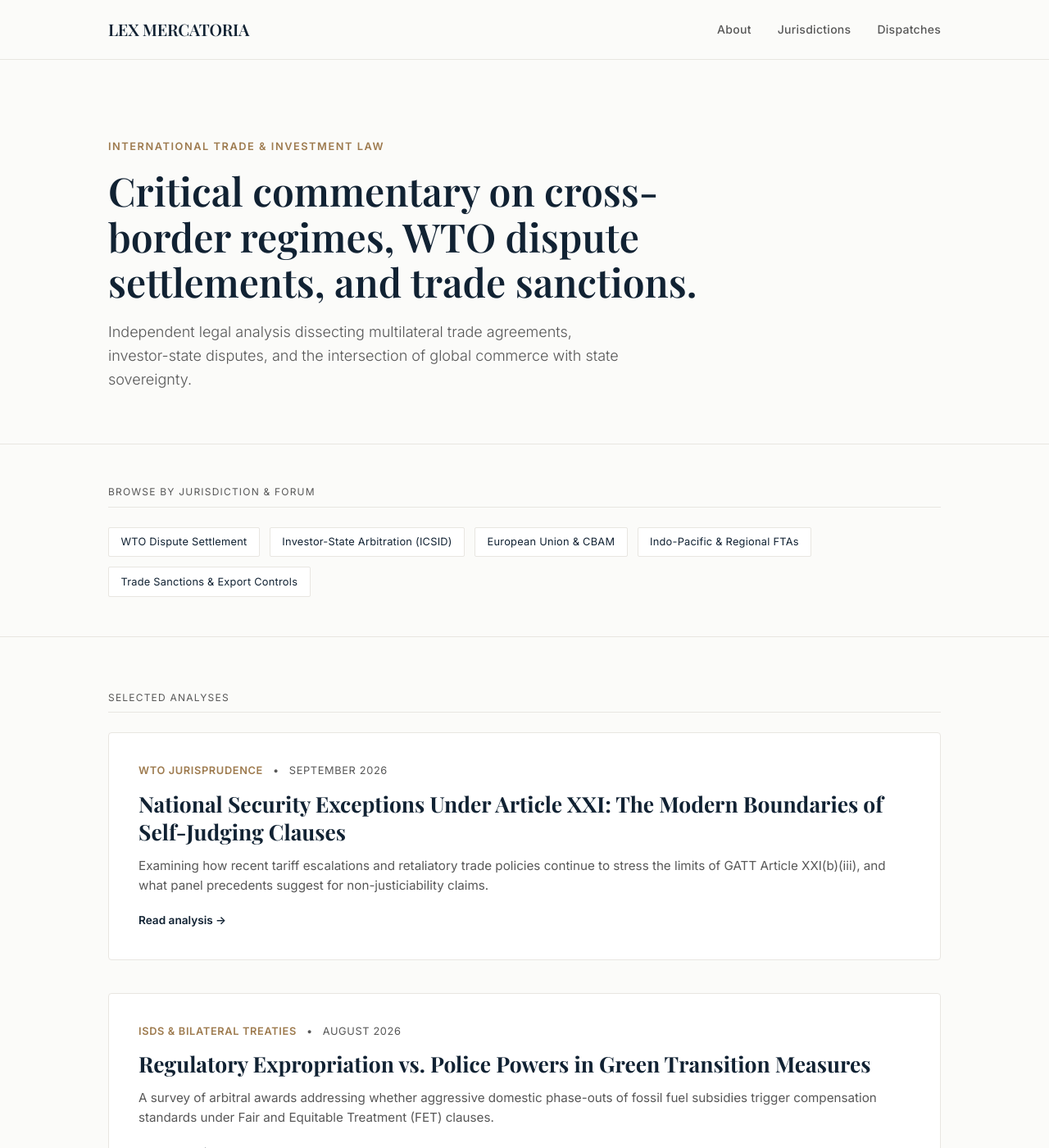
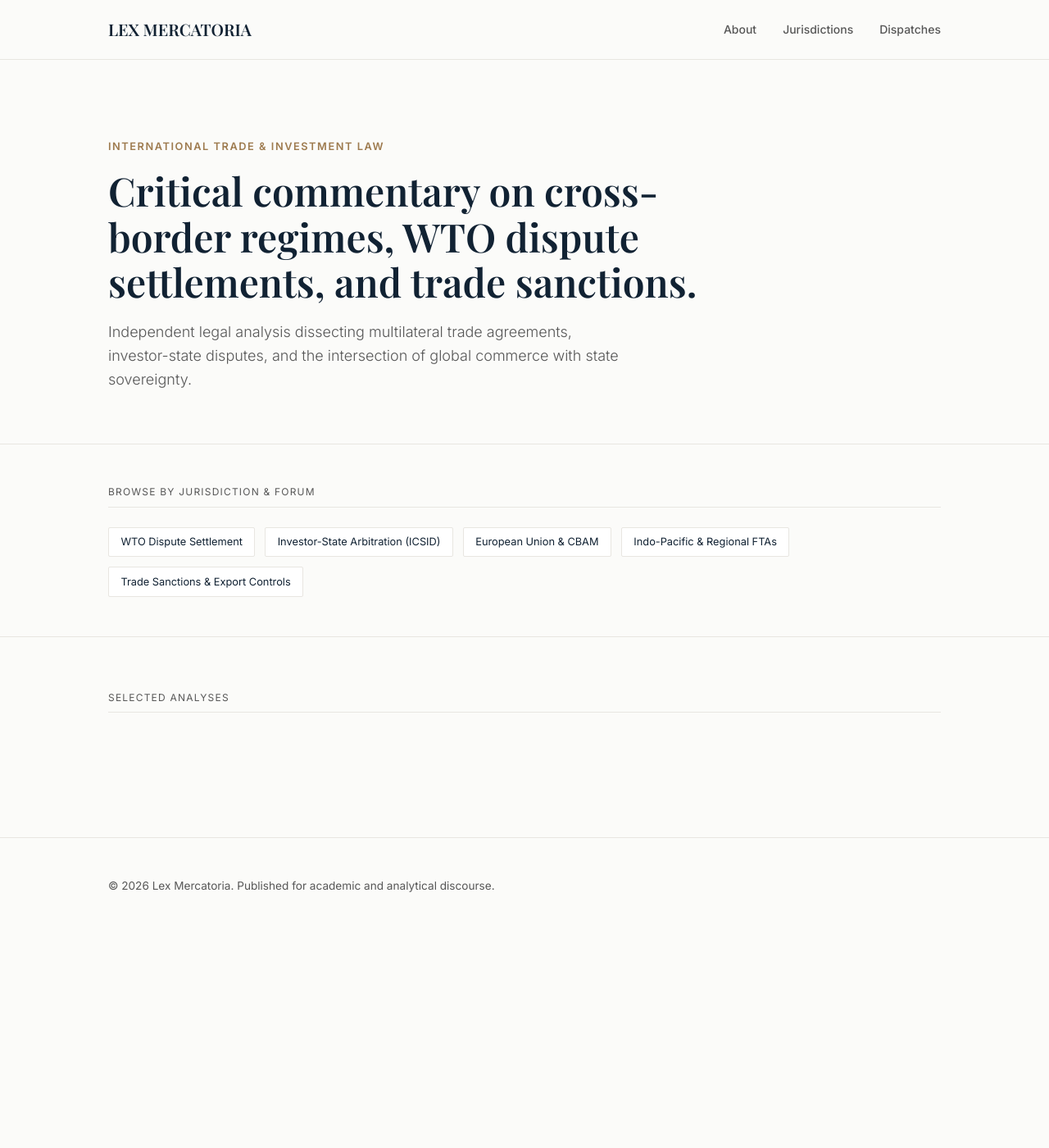
Before and after one commit to Nan00Kami/Law-Blog-Website, a Jekyll site: the page built from index.html, in a window 1280 px wide and 1400 px high. Shown: the whole window at 82% size. Built offline with Jekyll 4.4.1, drawn with Linux system fonts in a browser that asks for light colours; some web fonts are replaced; some of the changed text lies outside the part shown.

Commit message:
Refactor index.html for Jekyll compatibility

```diff
--- a/index.html
+++ b/index.html
@@ -1,15 +1,15 @@
+---
+layout: null
+---
 <!DOCTYPE html>
 <html lang="en">
 <head>
   <meta charset="UTF-8" />
   <meta name="viewport" content="width=device-width, initial-scale=1.0" />
   <title>Lex Mercatoria | International Trade Law Dispatch</title>
-
-  <!-- Fonts -->
   <link rel="preconnect" href="https://fonts.googleapis.com" />
   <link rel="preconnect" href="https://fonts.gstatic.com" crossorigin />
   <link href="https://fonts.googleapis.com/css2?family=Inter:wght@300;400;500;600&family=Playfair+Display:ital,wght@0,500;0,600;0,700;1,400&display=swap" rel="stylesheet" />
-
   <style>
     :root {
       --bg: #fbfbf9;
@@ -23,264 +23,41 @@
       --font-sans: 'Inter', -apple-system, BlinkMacSystemFont, sans-serif;
       --transition: all 0.3s cubic-bezier(0.16, 1, 0.3, 1);
     }
-
-    * {
-      box-sizing: border-box;
-      margin: 0;
-      padding: 0;
-    }
-
-    body {
-      background-color: var(--bg);
-      color: var(--text-main);
-      font-family: var(--font-sans);
-      line-height: 1.6;
-      -webkit-font-smoothing: antialiased;
-    }
-
-    /* Container */
-    .container {
-      max-width: 1080px;
-      margin: 0 auto;
-      padding: 0 2rem;
-    }
-
-    /* Header & Navigation */
-    header {
-      border-bottom: 1px solid var(--border);
-      position: sticky;
-      top: 0;
-      background: rgba(251, 251, 249, 0.92);
-      backdrop-filter: blur(8px);
-      z-index: 100;
-    }
-
-    .nav {
-      display: flex;
-      justify-content: space-between;
-      align-items: center;
-      height: 72px;
-    }
-
-    .logo {
-      font-family: var(--font-serif);
-      font-size: 1.25rem;
-      font-weight: 600;
-      letter-spacing: -0.01em;
-      color: var(--accent);
-      text-decoration: none;
-    }
-
-    .nav-links {
-      display: flex;
-      gap: 2rem;
-      list-style: none;
-    }
-
-    .nav-links a {
-      text-decoration: none;
-      color: var(--text-muted);
-      font-size: 0.875rem;
-      font-weight: 500;
-      letter-spacing: 0.02em;
-      transition: var(--transition);
-    }
-
-    .nav-links a:hover {
-      color: var(--accent);
-    }
-
-    /* Hero / About */
-    .hero {
-      padding: 6rem 0 4rem;
-      border-bottom: 1px solid var(--border);
-    }
-
-    .hero-tagline {
-      font-size: 0.8rem;
-      text-transform: uppercase;
-      letter-spacing: 0.12em;
-      color: var(--accent-gold);
-      font-weight: 600;
-      margin-bottom: 1rem;
-    }
-
-    .hero-title {
-      font-family: var(--font-serif);
-      font-size: 3rem;
-      line-height: 1.15;
-      font-weight: 600;
-      color: var(--accent);
-      max-width: 820px;
-      margin-bottom: 1.25rem;
-    }
-
-    .hero-description {
-      font-size: 1.125rem;
-      color: var(--text-muted);
-      max-width: 640px;
-      font-weight: 300;
-    }
-
-    /* Jurisdictions Section */
-    .jurisdictions-section {
-      padding: 3rem 0;
-      border-bottom: 1px solid var(--border);
-    }
-
-    .tags-container {
-      display: flex;
-      gap: 0.75rem;
-      flex-wrap: wrap;
-    }
-
-    .jurisdiction-tag {
-      padding: 0.45rem 0.9rem;
-      background: var(--card-bg);
-      border: 1px solid var(--border);
-      font-size: 0.8rem;
-      color: var(--accent);
-      border-radius: 2px;
-      letter-spacing: 0.02em;
-      transition: var(--transition);
-    }
-
-    .jurisdiction-tag:hover {
-      border-color: var(--accent-gold);
-      cursor: default;
-    }
-
-    /* Feed Layout */
-    .feed-section {
-      padding: 4rem 0;
-    }
-
-    .section-label {
-      font-size: 0.75rem;
-      text-transform: uppercase;
-      letter-spacing: 0.1em;
-      color: var(--text-muted);
-      margin-bottom: 1.5rem;
-      border-bottom: 1px solid var(--border);
-      padding-bottom: 0.5rem;
-    }
-
-    .article-grid {
-      display: grid;
-      gap: 2.5rem;
-    }
-
-    /* Article Card */
-    .post-card {
-      background: var(--card-bg);
-      border: 1px solid var(--border);
-      padding: 2.25rem;
-      border-radius: 4px;
-      transition: var(--transition);
-      display: flex;
-      flex-direction: column;
-      color: inherit;
-    }
-
-    .post-card:hover {
-      transform: translateY(-3px);
-      box-shadow: 0 12px 24px -10px rgba(0, 0, 0, 0.05);
-      border-color: #d1cfc7;
-    }
-
-    .meta {
-      display: flex;
-      align-items: center;
-      gap: 0.75rem;
-      font-size: 0.8rem;
-      color: var(--text-muted);
-      margin-bottom: 0.75rem;
-      text-transform: uppercase;
-      letter-spacing: 0.05em;
-    }
-
-    .meta-tag {
-      color: var(--accent-gold);
-      font-weight: 600;
-    }
-
-    .post-title {
-      font-family: var(--font-serif);
-      font-size: 1.65rem;
-      line-height: 1.3;
-      margin-bottom: 0.75rem;
-      color: var(--accent);
-    }
-
-    .post-summary {
-      color: var(--text-muted);
-      font-size: 0.95rem;
-      line-height: 1.6;
-      font-weight: 400;
-      margin-bottom: 1.25rem;
-    }
-
-    .read-link {
-      font-size: 0.85rem;
-      font-weight: 600;
-      color: var(--accent);
-      display: inline-flex;
-      align-items: center;
-      gap: 0.35rem;
-      margin-top: auto;
-      text-decoration: none;
-      transition: var(--transition);
-    }
-
-    .read-link:hover {
-      color: var(--accent-gold);
-    }
-
-    /* Scroll Animation */
-    .reveal {
-      opacity: 0;
-      transform: translateY(20px);
-      transition: opacity 0.8s cubic-bezier(0.16, 1, 0.3, 1), transform 0.8s cubic-bezier(0.16, 1, 0.3, 1);
-    }
-
-    .reveal.active {
-      opacity: 1;
-      transform: translateY(0);
-    }
-
-    /* Footer */
-    footer {
-      border-top: 1px solid var(--border);
-      padding: 3rem 0;
-      margin-top: 4rem;
-      font-size: 0.85rem;
-      color: var(--text-muted);
-    }
-
-    .footer-content {
-      display: flex;
-      justify-content: space-between;
-      align-items: center;
-      flex-wrap: wrap;
-      gap: 1rem;
-    }
-
-    @media (max-width: 640px) {
-      .hero-title {
-        font-size: 2.2rem;
-      }
-      .post-card {
-        padding: 1.5rem;
-      }
-    }
+    * { box-sizing: border-box; margin: 0; padding: 0; }
+    body { background-color: var(--bg); color: var(--text-main); font-family: var(--font-sans); line-height: 1.6; }
+    .container { max-width: 1080px; margin: 0 auto; padding: 0 2rem; }
+    header { border-bottom: 1px solid var(--border); position: sticky; top: 0; background: rgba(251, 251, 249, 0.92); backdrop-filter: blur(8px); z-index: 100; }
+    .nav { display: flex; justify-content: space-between; align-items: center; height: 72px; }
+    .logo { font-family: var(--font-serif); font-size: 1.25rem; font-weight: 600; color: var(--accent); text-decoration: none; }
+    .nav-links { display: flex; gap: 2rem; list-style: none; }
+    .nav-links a { text-decoration: none; color: var(--text-muted); font-size: 0.875rem; font-weight: 500; transition: var(--transition); }
+    .nav-links a:hover { color: var(--accent); }
+    .hero { padding: 6rem 0 4rem; border-bottom: 1px solid var(--border); }
+    .hero-tagline { font-size: 0.8rem; text-transform: uppercase; letter-spacing: 0.12em; color: var(--accent-gold); font-weight: 600; margin-bottom: 1rem; }
+    .hero-title { font-family: var(--font-serif); font-size: 3rem; line-height: 1.15; font-weight: 600; color: var(--accent); max-width: 820px; margin-bottom: 1.25rem; }
+    .hero-description { font-size: 1.125rem; color: var(--text-muted); max-width: 640px; font-weight: 300; }
+    .jurisdictions-section { padding: 3rem 0; border-bottom: 1px solid var(--border); }
+    .tags-container { display: flex; gap: 0.75rem; flex-wrap: wrap; }
+    .jurisdiction-tag { padding: 0.45rem 0.9rem; background: var(--card-bg); border: 1px solid var(--border); font-size: 0.8rem; color: var(--accent); border-radius: 2px; }
+    .feed-section { padding: 4rem 0; }
+    .section-label { font-size: 0.75rem; text-transform: uppercase; letter-spacing: 0.1em; color: var(--text-muted); margin-bottom: 1.5rem; border-bottom: 1px solid var(--border); padding-bottom: 0.5rem; }
+    .article-grid { display: grid; gap: 2.5rem; }
+    .post-card { background: var(--card-bg); border: 1px solid var(--border); padding: 2.25rem; border-radius: 4px; transition: var(--transition); display: flex; flex-direction: column; }
+    .post-card:hover { transform: translateY(-3px); box-shadow: 0 12px 24px -10px rgba(0, 0, 0, 0.05); border-color: #d1cfc7; }
+    .meta { display: flex; align-items: center; gap: 0.75rem; font-size: 0.8rem; color: var(--text-muted); margin-bottom: 0.75rem; text-transform: uppercase; letter-spacing: 0.05em; }
+    .meta-tag { color: var(--accent-gold); font-weight: 600; }
+    .post-title { font-family: var(--font-serif); font-size: 1.65rem; line-height: 1.3; margin-bottom: 0.75rem; color: var(--accent); }
+    .post-summary { color: var(--text-muted); font-size: 0.95rem; line-height: 1.6; margin-bottom: 1.25rem; }
+    .read-link { font-size: 0.85rem; font-weight: 600; color: var(--accent); display: inline-flex; align-items: center; gap: 0.35rem; margin-top: auto; text-decoration: none; }
+    .read-link:hover { color: var(--accent-gold); }
+    footer { border-top: 1px solid var(--border); padding: 3rem 0; margin-top: 4rem; font-size: 0.85rem; color: var(--text-muted); }
+    @media (max-width: 640px) { .hero-title { font-size: 2.2rem; } .post-card { padding: 1.5rem; } }
   </style>
 </head>
 <body>
-
-  <!-- Header -->
   <header>
     <div class="container nav">
-      <a href="#" class="logo">LEX MERCATORIA</a>
+      <a href="{{ '/' | relative_url }}" class="logo">LEX MERCATORIA</a>
       <ul class="nav-links">
         <li><a href="#about">About</a></li>
         <li><a href="#jurisdictions">Jurisdictions</a></li>
@@ -289,19 +66,17 @@
     </div>
   </header>
 
-  <!-- About / Hero Section -->
   <section class="hero" id="about">
     <div class="container">
-      <div class="hero-tagline reveal">International Trade & Investment Law</div>
-      <h1 class="hero-title reveal">Critical commentary on cross-border regimes, WTO dispute settlements, and trade sanctions.</h1>
-      <p class="hero-description reveal">
+      <div class="hero-tagline">International Trade & Investment Law</div>
+      <h1 class="hero-title">Critical commentary on cross-border regimes, WTO dispute settlements, and trade sanctions.</h1>
+      <p class="hero-description">
         Independent legal analysis dissecting multilateral trade agreements, investor-state disputes, and the intersection of global commerce with state sovereignty.
       </p>
     </div>
   </section>
 
-  <!-- Jurisdictions Section -->
-  <section class="jurisdictions-section reveal" id="jurisdictions">
+  <section class="jurisdictions-section" id="jurisdictions">
     <div class="container">
       <div class="section-label">Browse by Jurisdiction & Forum</div>
       <div class="tags-container">
@@ -314,79 +89,30 @@
     </div>
   </section>
 
-  <!-- Dispatches Section -->
   <main class="feed-section" id="dispatches">
     <div class="container">
       <div class="section-label">Selected Analyses</div>
       <div class="article-grid">
-
-        <!-- Entry 1 -->
-        <article class="post-card reveal">
+        {% for post in site.posts %}
+        <article class="post-card">
           <div class="meta">
-            <span class="meta-tag">WTO Jurisprudence</span>
+            <span class="meta-tag">{{ post.jurisdiction }}</span>
             <span>&bull;</span>
-            <span>September 2026</span>
+            <span>{{ post.date | date: "%B %Y" }}</span>
           </div>
-          <h2 class="post-title">National Security Exceptions Under Article XXI: The Modern Boundaries of Self-Judging Clauses</h2>
-          <p class="post-summary">
-            Examining how recent tariff escalations and retaliatory trade policies continue to stress the limits of GATT Article XXI(b)(iii), and what panel precedents suggest for non-justiciability claims.
-          </p>
-          <a href="#" class="read-link">Read analysis &rarr;</a>
+          <h2 class="post-title">{{ post.title }}</h2>
+          <p class="post-summary">{{ post.summary }}</p>
+          <a href="{{ post.url | relative_url }}" class="read-link">Read analysis &rarr;</a>
         </article>
-
-        <!-- Entry 2 -->
-        <article class="post-card reveal">
-          <div class="meta">
-            <span class="meta-tag">ISDS & Bilateral Treaties</span>
-            <span>&bull;</span>
-            <span>August 2026</span>
-          </div>
-          <h2 class="post-title">Regulatory Expropriation vs. Police Powers in Green Transition Measures</h2>
-          <p class="post-summary">
-            A survey of arbitral awards addressing whether aggressive domestic phase-outs of fossil fuel subsidies trigger compensation standards under Fair and Equitable Treatment (FET) clauses.
-          </p>
-          <a href="#" class="read-link">Read analysis &rarr;</a>
-        </article>
-
-        <!-- Entry 3 -->
-        <article class="post-card reveal">
-          <div class="meta">
-            <span class="meta-tag">Customs & Supply Chains</span>
-            <span>&bull;</span>
-            <span>July 2026</span>
-          </div>
-          <h2 class="post-title">Cross-Border Carbon Adjustments and Most-Favoured-Nation Compatibility</h2>
-          <p class="post-summary">
-            Assessing the WTO-consistency of border carbon adjustments, analyzing potential justification routes under Article XX(b) and (g) alongside domestic verification frameworks.
-          </p>
-          <a href="#" class="read-link">Read analysis &rarr;</a>
-        </article>
-
+        {% endfor %}
       </div>
     </div>
   </main>
 
-  <!-- Footer -->
   <footer>
-    <div class="container footer-content">
-      <div>&copy; 2026 Lex Mercatoria. Published for academic and analytical discourse.</div>
-      <div>Hosted on GitHub Pages</div>
+    <div class="container">
+      &copy; {{ site.time | date: "%Y" }} Lex Mercatoria. Published for academic and analytical discourse.
     </div>
   </footer>
-
-  <script>
-    const observer = new IntersectionObserver((entries) => {
-      entries.forEach((entry) => {
-        if (entry.isIntersecting) {
-          entry.target.classList.add('active');
-        }
-      });
-    }, {
-      threshold: 0.12,
-      rootMargin: "0px 0px -40px 0px"
-    });
-
-    document.querySelectorAll('.reveal').forEach((el) => observer.observe(el));
-  </script>
 </body>
 </html>
```
